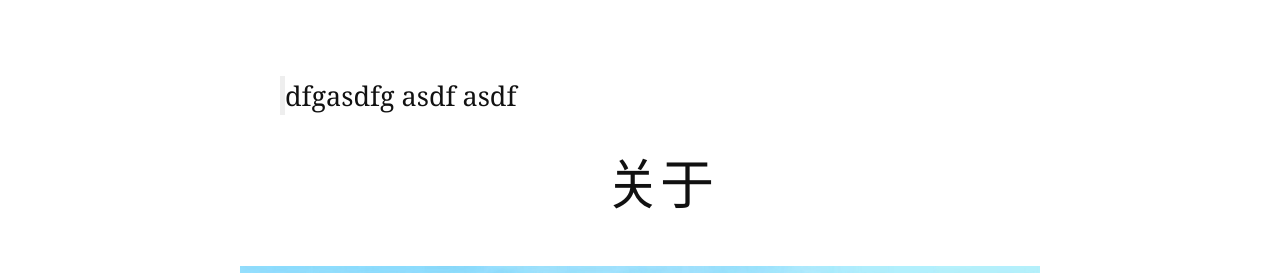
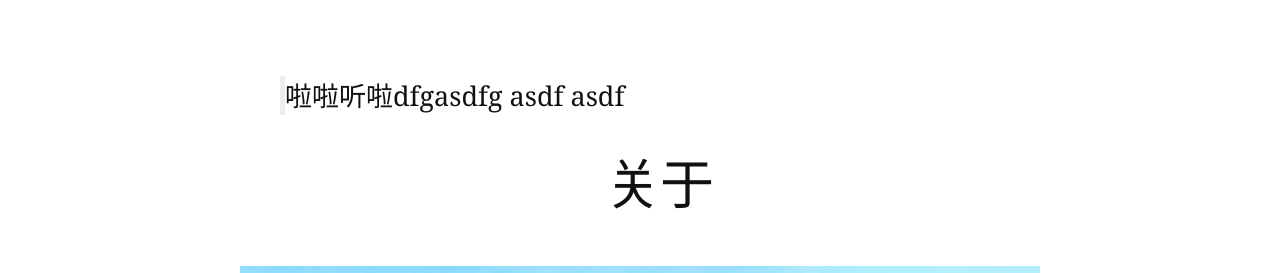
Before and after one commit to JunFuXu/JunFuXu.github.io, a Jekyll site: the page built from about.md, in a window 1280 px wide. Shown: the part 235-508 px from the top of the page. Built offline with Jekyll 4.4.1, drawn with Linux system fonts in a browser that asks for light colours; Markdown is read by kramdown in place of the engine named in the settings.

Commit message:
Signed-off-by: xujunfu <xujunfu@shu.edu.cn>

```diff
--- a/about.md
+++ b/about.md
@@ -3,7 +3,7 @@ layout: default
 title: 关于 新成
 ---
 
-> dfgasdfg asdf asdf
+> 啦啦听啦dfgasdfg asdf asdf
 
 <div class="post">
 	<h1 class="pageTitle">关于</h1>
```
